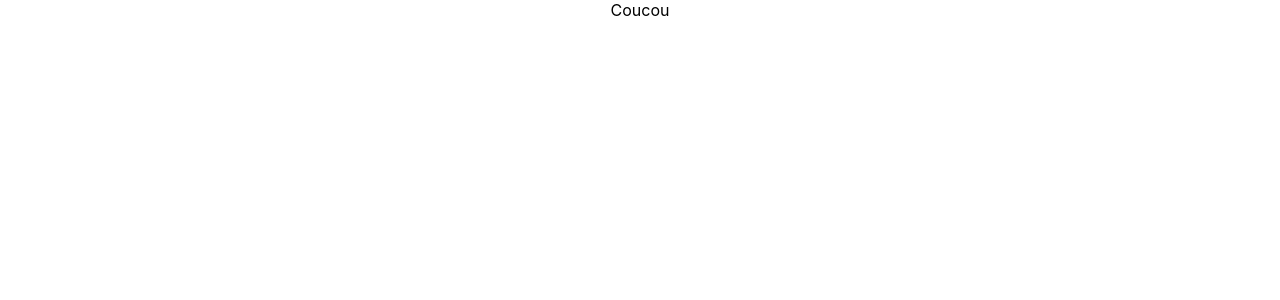
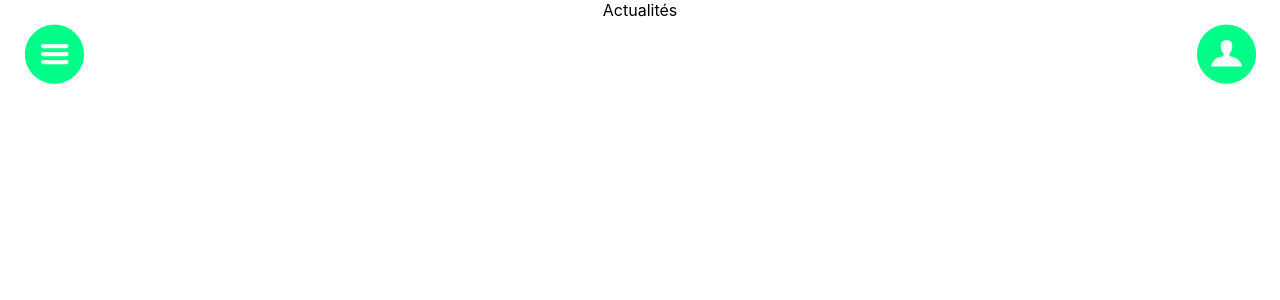
Before and after one commit to aguyon/Hackatown_HappyCity, a React (Create React App) app: page /#/actualite in a window 1280 px wide. Shown: the top 300 px of the page. Built offline with nearby package versions, Linux system fonts and the light colour scheme.

Commit message:
menu burger

```diff
--- a/src/App.css
+++ b/src/App.css
@@ -9,3 +9,12 @@ a {
 a:hover {
   color: #00A54E;
 }
+
+button {
+  padding: 0;
+  border: none;
+  font: inherit;
+  color: inherit;
+  background-color: transparent;
+  cursor: pointer;
+}
--- a/src/components/BurgerButton.jsx
+++ b/src/components/BurgerButton.jsx
@@ -1,7 +1,6 @@
 import React from 'react';
 import './BurgerButton.css';
 import { Link } from 'react-router-dom';
-import Button from '@material-ui/core/Button';
 import Menu from '@material-ui/core/Menu';
 import MenuItem from '@material-ui/core/MenuItem';
 
@@ -19,7 +18,7 @@ const BurgerButton = () => {
   return (
     <div>
       <div>
-        <Button aria-controls="simple-menu" aria-haspopup="true" onClick={handleClick} className="BurgerButton" />
+        <button type="button" aria-controls="simple-menu" aria-haspopup="true" onClick={handleClick} className="BurgerButton" />
         <Menu
           id="simple-menu"
           anchorEl={anchorEl}
@@ -27,6 +26,7 @@ const BurgerButton = () => {
           open={Boolean(anchorEl)}
           onClose={handleClose}
         >
+          <MenuItem onClick={handleClose}><Link to="/map">La carte</Link></MenuItem>
           <MenuItem onClick={handleClose}><Link to="/actualite">Les actu</Link></MenuItem>
           <MenuItem onClick={handleClose}><Link to="/contact">Contact</Link></MenuItem>
         </Menu>
--- a/src/pages/Actualite.jsx
+++ b/src/pages/Actualite.jsx
@@ -1,14 +1,23 @@
 import React, { Component } from 'react';
+import ProfilButton from '../components/ProfilButton';
+import BurgerButton from '../components/BurgerButton';
 
 class Actualite extends Component {
   constructor(props) {
     super(props);
-    this.state = {}
+    this.state = {};
   }
+
   render() {
     return (
       <div>
-        Coucou
+        <div>
+          <BurgerButton />
+          <ProfilButton />
+        </div>
+        <div>
+          Actualités
+        </div>
       </div>
     );
   }
--- a/src/pages/Admin.jsx
+++ b/src/pages/Admin.jsx
@@ -1,14 +1,23 @@
 import React, { Component } from 'react';
+import ProfilButton from '../components/ProfilButton';
+import BurgerButton from '../components/BurgerButton';
 
 class Admin extends Component {
   constructor(props) {
     super(props);
-    this.state = {}
+    this.state = {};
   }
+
   render() {
     return (
       <div>
-        Coucou
+        <div>
+          <BurgerButton />
+          <ProfilButton />
+        </div>
+        <div>
+          Admin
+        </div>
       </div>
     );
   }
--- a/src/pages/Contact.jsx
+++ b/src/pages/Contact.jsx
@@ -1,14 +1,23 @@
 import React, { Component } from 'react';
+import ProfilButton from '../components/ProfilButton';
+import BurgerButton from '../components/BurgerButton';
 
 class Contact extends Component {
   constructor(props) {
     super(props);
-    this.state = {}
+    this.state = {};
   }
+
   render() {
     return (
       <div>
-        Coucou
+        <div>
+          <BurgerButton />
+          <ProfilButton />
+        </div>
+        <div>
+          Contact
+        </div>
       </div>
     );
   }
--- a/src/pages/Profil.jsx
+++ b/src/pages/Profil.jsx
@@ -1,4 +1,5 @@
 import React, { Component } from 'react';
+import BurgerButton from '../components/BurgerButton';
 
 class Profil extends Component {
   constructor(props) {
@@ -9,7 +10,12 @@ class Profil extends Component {
   render() {
     return (
       <div>
-        Coucou
+        <div>
+          <BurgerButton />
+        </div>
+        <div>
+          Mon profil
+        </div>
       </div>
     );
   }
--- a/src/pages/TheMap.jsx
+++ b/src/pages/TheMap.jsx
@@ -1,5 +1,7 @@
 import React, { Component } from 'react';
 import Map from '../components/Map/index';
+import ProfilButton from '../components/ProfilButton';
+import BurgerButton from '../components/BurgerButton';
 
 class TheMap extends Component {
   constructor(props) {
@@ -10,7 +12,13 @@ class TheMap extends Component {
   render() {
     return (
       <div>
-        <Map />
+        <div>
+          <BurgerButton />
+          <ProfilButton />
+        </div>
+        <div>
+          <Map />
+        </div>
       </div>
     );
   }
```
